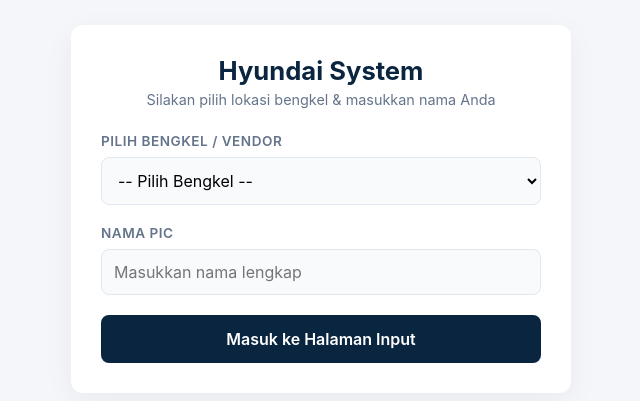
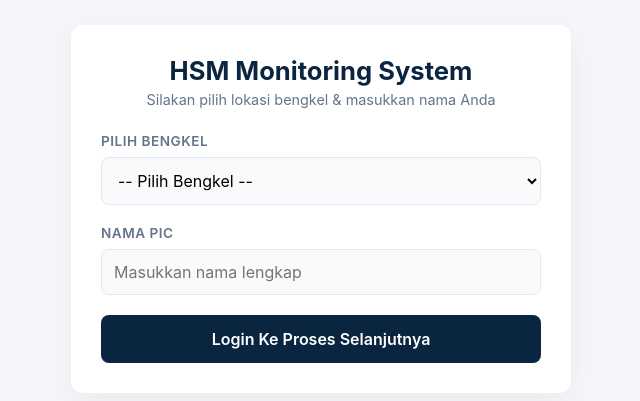
Before and after one commit to yadie-prog/vendorhsm, a plain HTML site: page index.html in a window 1280 px wide. Shown: the part 191-592 px from the top of the page, without its empty margins (319-959 px from the left). Drawn offline with Linux system fonts and the light colour scheme.

Commit message:
index.html

```diff
--- a/index.html
+++ b/index.html
@@ -3,20 +3,20 @@
 <head>
   <meta charset="UTF-8">
   <meta name="viewport" content="width=device-width, initial-scale=1.0">
-  <title>Hyundai Monitoring System - Gateway</title>
+  <title>HSM Monitoring System</title>
   <link rel="stylesheet" href="css/style.css">
 </head>
 <body style="justify-content: center; align-items: center;">
 
   <div class="card">
     <div style="text-align: center; margin-bottom: 25px;">
-      <h2 style="color: var(--primary-color); font-size: 1.6rem; font-weight: 700;">Hyundai System</h2>
+      <h2 style="color: var(--primary-color); font-size: 1.6rem; font-weight: 700;">HSM Monitoring System</h2>
       <p style="color: #64748b; font-size: 0.9rem; margin-top: 5px;">Silakan pilih lokasi bengkel & masukkan nama Anda</p>
     </div>
 
     <form id="loginForm">
       <div class="form-group">
-        <label for="bengkel">Pilih Bengkel / Vendor</label>
+        <label for="bengkel">Pilih Bengkel</label>
         <select id="bengkel" class="form-control" required>
           <option value="" disabled selected>-- Pilih Bengkel --</option>
           <option value="Hyundai Arjuna">Hyundai Arjuna</option>
@@ -38,7 +38,7 @@
         <input type="text" id="pic" class="form-control" placeholder="Masukkan nama lengkap" required autocomplete="off">
       </div>
 
-      <button type="submit" class="btn btn-primary">Masuk ke Halaman Input</button>
+      <button type="submit" class="btn btn-primary">Login Ke Proses Selanjutnya</button>
     </form>
   </div>
 
```
